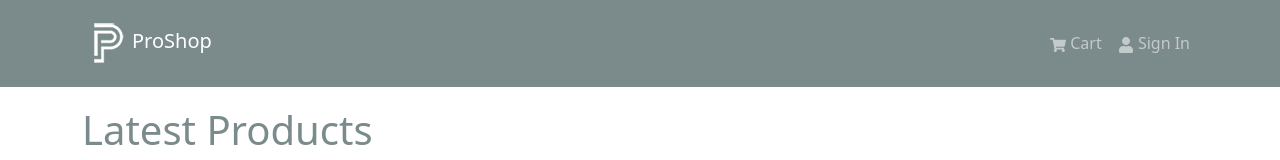
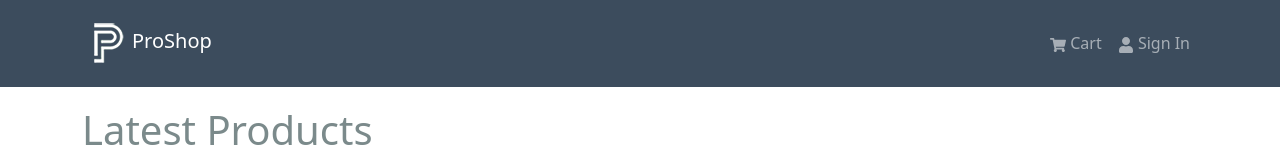
Before and after one commit to Zhanhu079/glacier, a React (Create React App) app in the folder frontend/: page / in a window 1280 px wide. Shown: the top 160 px of the page. Built offline with nearby package versions, Linux system fonts and the light colour scheme; no server answers.

Commit message:
Change Navbar background

```diff
--- a/frontend/src/components/Header.jsx
+++ b/frontend/src/components/Header.jsx
@@ -6,7 +6,7 @@ import logo from "../assets/logo.png";
 const Header = () => {
   return (
     <header>
-      <Navbar bg="dark" variant="dark" expand="md" collapseOnSelect>
+      <Navbar bg="primary" variant="dark" expand="md" collapseOnSelect>
         <Container>
           <LinkContainer to="/">
             <Navbar.Brand>
```
